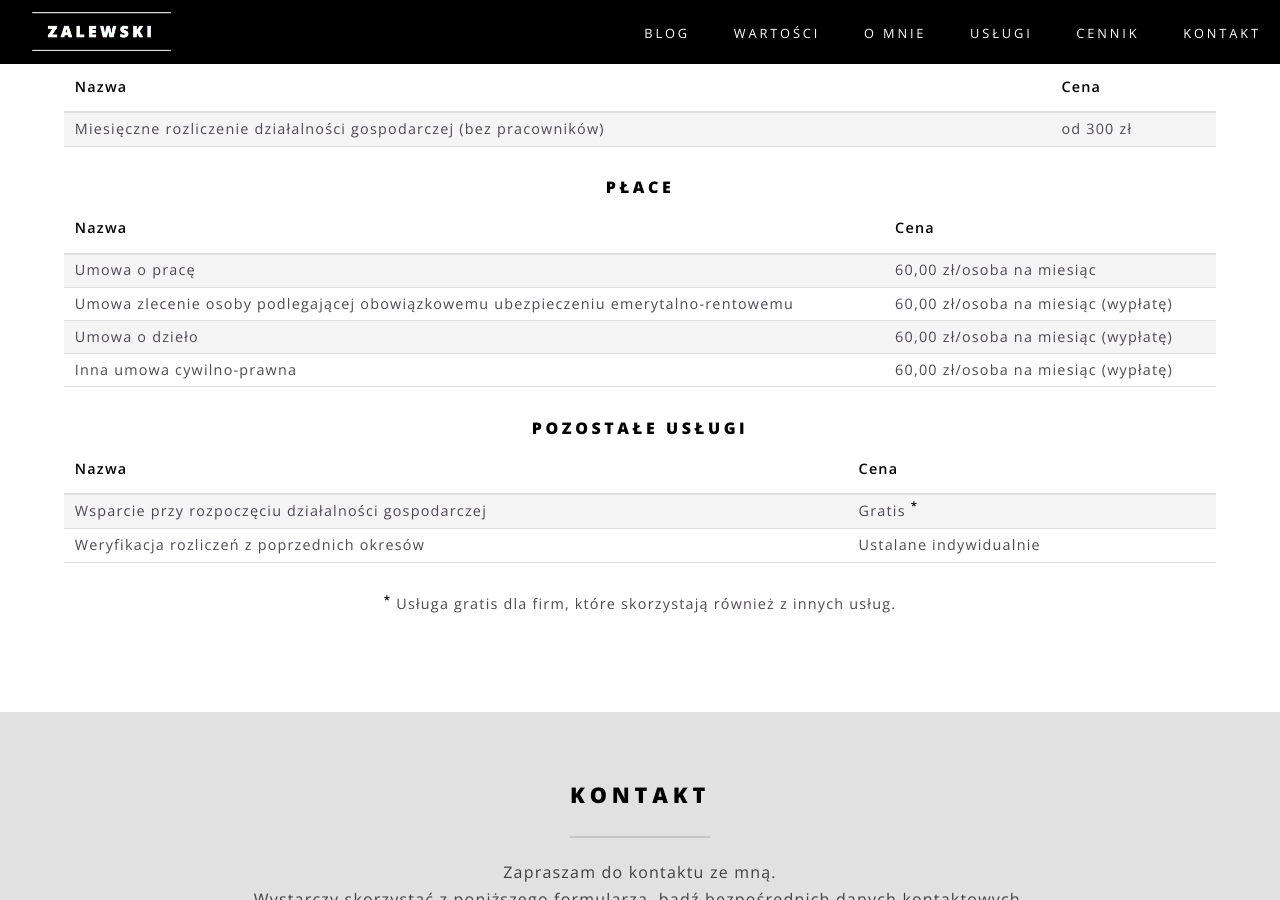
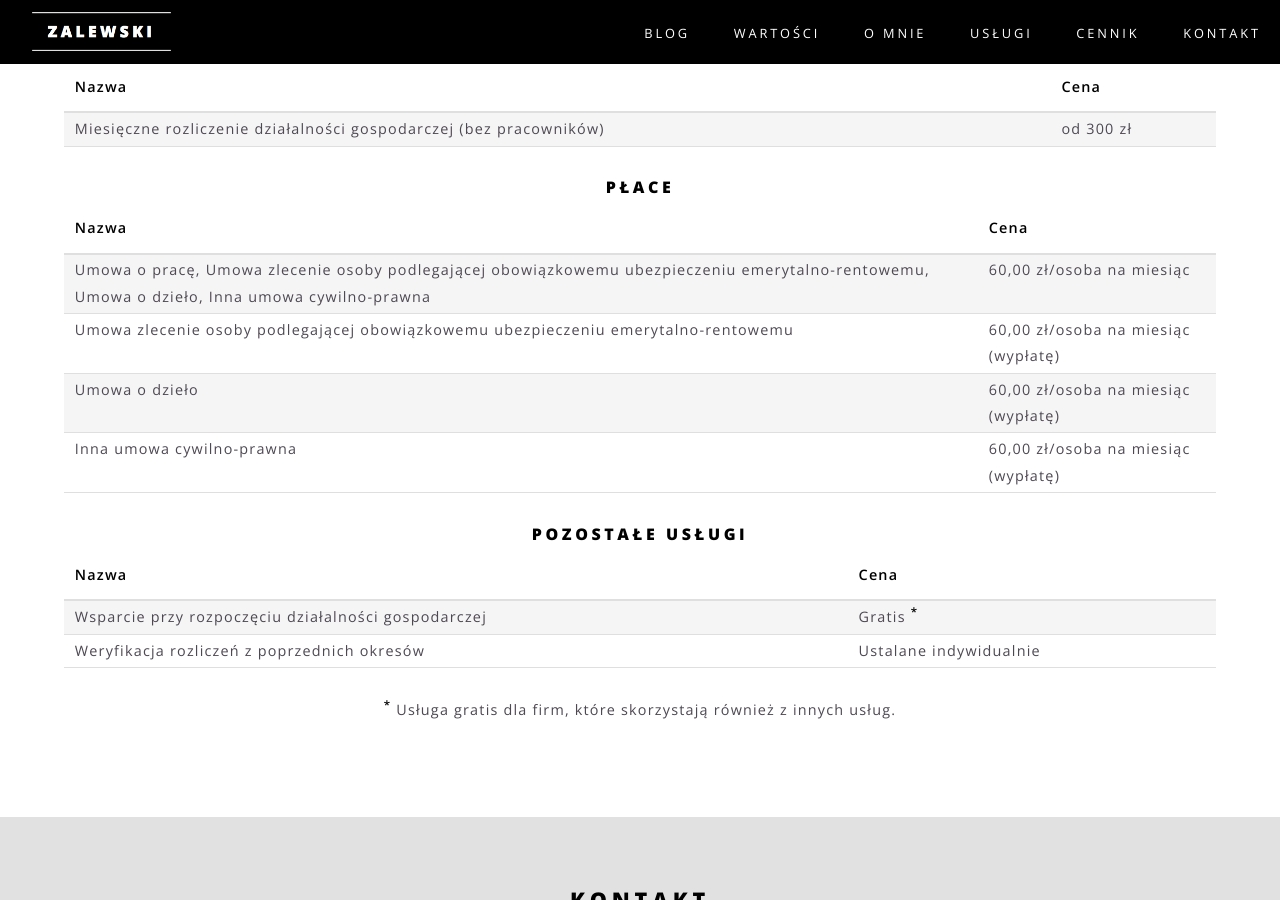
Before and after one commit to zalewskifinance/zalewskifinance.github.io, a Jekyll site: the page built from index.html, in a window 1280 px wide and 900 px high, scrolled down 4543 px. Built offline with Jekyll 4.4.1, drawn with Linux system fonts in a browser that asks for light colours.

Commit message:
Update index.html

```diff
--- a/index.html
+++ b/index.html
@@ -232,7 +232,7 @@ excerpt: Księgowa Warszawa, obsługa księgowa firm Warszawa, księgowy Warszaw
                 </thead>
                 <tbody>
                 <tr>
-                    <td>Umowa o pracę</td>
+                    <td>Umowa o pracę, Umowa zlecenie osoby podlegającej obowiązkowemu ubezpieczeniu emerytalno-rentowemu, Umowa o dzieło, Inna umowa cywilno-prawna </td>
                     <td>60,00 zł/osoba na miesiąc</td>
                 </tr>
                 <tr>
```
